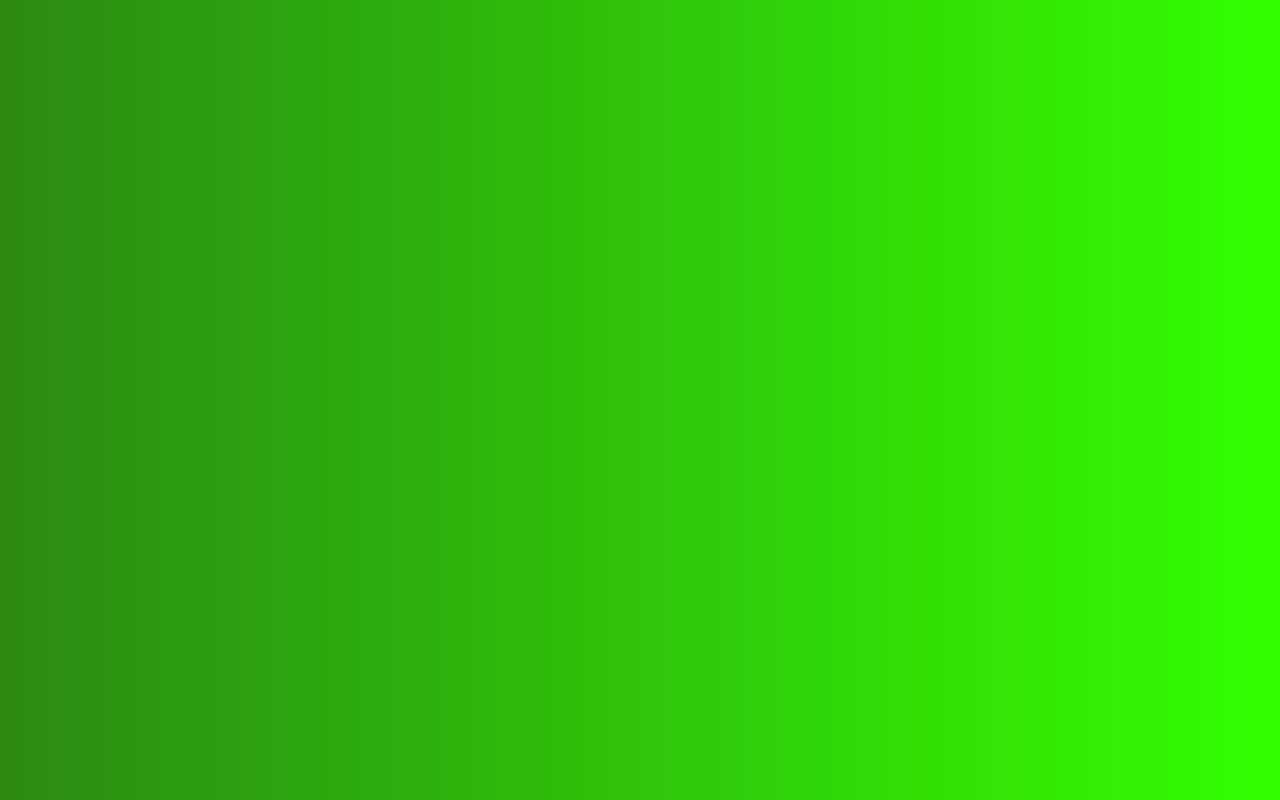
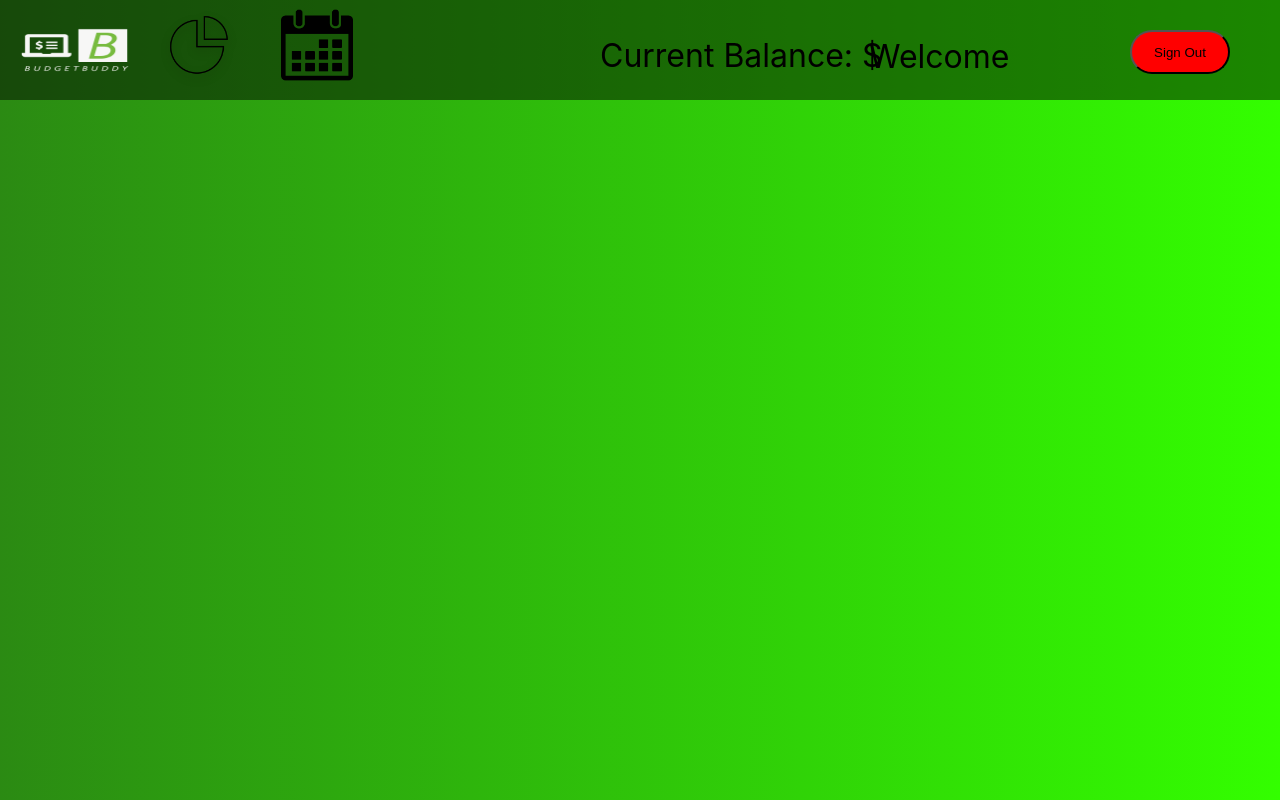
Before and after one commit to CSC714FinalProject/Budget-Buddy, a React (Vite) app: page /chart in a window 1280 px wide. Before the commit this address had no page. Built offline with nearby package versions, Linux system fonts and the light colour scheme; no server answers; the database is empty.

Commit message:
started working on chart page

```diff
--- a/package.json
+++ b/package.json
@@ -14,7 +14,8 @@
     "react": "^18.2.0",
     "react-dom": "^18.2.0",
     "react-icons": "^4.8.0",
-    "react-router-dom": "^6.10.0"
+    "react-router-dom": "^6.10.0",
+    "recharts": "^2.5.0"
   },
   "devDependencies": {
     "@types/react": "^18.0.28",
--- /dev/null
+++ b/routes/chart.jsx
@@ -0,0 +1,52 @@
+import { useEffect, useState } from 'react';
+import { createUserWithEmailAndPassword, signInWithEmailAndPassword, onAuthStateChanged, signOut } from "firebase/auth";
+import { Link } from 'react-router-dom';
+import { auth, db } from '../src/firebase';
+import { collection, doc, addDoc, deleteDoc, updateDoc, getDocs, query, where } from "firebase/firestore";
+import './chart.css';
+import { PieChart, Pie} from 'recharts';
+
+function Chart() {
+    const [user, setUser] = useState({});
+    const [username, setUsername] = useState("");
+
+    useEffect(() => {
+        const stateChange = onAuthStateChanged(auth, (currentUser) => {
+          setUser(currentUser);
+        });
+
+        return () => stateChange();
+    }, []);
+
+    useEffect(() => {
+        const getUsername = async () => {
+            const user = auth.currentUser;
+            const userId = user ? user.uid : null;
+            const userCollection = collection(db, "users");
+            const userLoggedIn = query(userCollection, where("userId", "==", userId));
+            const querySnapshot = await getDocs(userLoggedIn);
+            const userData = querySnapshot.docs.map(doc => doc.data());
+            setUsername(userData[0].username);
+        }
+        getUsername();
+
+    }, [])
+
+    const logout = async () => {
+        await signOut(auth);
+
+    };
+
+    return (
+        <div className="navbar">
+            <Link to="/home"><img  className = "home-button-img" src= "../images/BudgetBuddy-logos_transparent.png" alt="error"/></Link>
+            <Link to="/chart"><img className = "pie-button-img" src="../images/pie-chart.png"/></Link>
+            <img className = "calendar-button-img" src="../images/calendar.png"/>
+            <h1 className = "current-balance">Current Balance: $</h1>
+            <p className = "welcome">Welcome {username} </p>
+            <Link to = "/login"><button className = "sign-out-button" onClick = {logout}>Sign Out</button></Link>
+        </div>
+    )
+}
+
+export default Chart;
--- a/routes/home.css
+++ b/routes/home.css
@@ -59,7 +59,6 @@ li {
     height: 39px;
     right: 150px;
     top: 5px;
-
     font-family: 'Inter';
     font-style: normal;
     font-weight: 400;
@@ -73,7 +72,6 @@ li {
     height: 44px;
     right: 50px;
     top: 30px;
-
     background: red;
     border-radius: 23px;
 }
@@ -123,11 +121,7 @@ li {
     font-weight: 400;
     font-size: 32px;
     line-height: 39px;
-
 }
-
-
-
 
 .add-transaction-button:hover {
     cursor: pointer;
@@ -144,11 +138,6 @@ li {
     font-size: 30px;
     line-height: 39px;
 }
-
-
-
-
-
 
 .transaction-name {
     position: absolute;
@@ -195,18 +184,14 @@ li {
     background-color: transparent;
     background-size: cover;
     border: none;
-
-
-
 }
 
 .delete-button:hover {
     cursor: pointer;
-    transform: scale(1.1);
-    transition: all 0.3s ease;
+    /*transform: scale(1.1);
+    /*transition: all 0.3s ease;*/
     box-shadow: 0px 0px 15px 5px rgba(255, 0, 0, 0.5) inset;
     border-radius: 50%;
-
 }
 
 .edit-button {
@@ -217,15 +202,12 @@ li {
     background-color: transparent;
     background-size: cover;
     border: none;
-
 }
-
 
 .edit-button:hover {
     cursor: pointer;
-    transform: scale(1.1);
-    transition: all 0.3s ease;
+    /*transform: scale(1.1);
+    transition: all 0.3s ease;*/
     box-shadow: 0px 0px 15px 5px rgba(234, 255, 0, 0.598) inset;
     border-radius: 50%;
-
 }
--- a/routes/home.jsx
+++ b/routes/home.jsx
@@ -9,7 +9,6 @@ import {AiOutlinePieChart} from 'react-icons/ai'
 import EditTransaction from '../components/EditTransaction';
 
 
-
 function Home() {
     const [user, setUser] = useState({});
     const [username, setUsername] = useState("");
@@ -18,8 +17,6 @@ function Home() {
     const [transactions, setTransactions] = useState([]);
     const [numTransactions, setNumTransactions] = useState(0);
     const [total, setTotal] = useState(0);
-
-
 
     useEffect(() => {
         const stateChange = onAuthStateChanged(auth, (currentUser) => {
@@ -46,10 +43,14 @@ function Home() {
         console.log("being used");
 
         setTransactions(transactionsData);
-        console.log(transactions[0].userId);
         let x = 0;
         for (let i = 0; i < transactions.length; i ++) {
+          if(transactions[i].transactionType === "purchase") {
+            x = x - parseInt(transactions[i].amount);
+          }
+          else {
             x = x + parseInt(transactions[i].amount);
+          }
         }
         setTotal(x);
         console.log(total);
@@ -134,14 +135,13 @@ function Home() {
     }
 
 
-
       return (
         <body>
           <div className = "whole-page">
             <div className={`${showPopup ? "blur" : "Home-page"}`}>
                 <div className="navbar">
                     <img  className = "home-button-img" src= "../images/BudgetBuddy-logos_transparent.png" alt="error"/>
-                    <img className = "pie-button-img" src="../images/pie-chart.png"/>
+                    <Link to="/chart"><img className = "pie-button-img" src="../images/pie-chart.png"/></Link>
                     <img className = "calendar-button-img" src="../images/calendar.png"/>
                     <h1 className = "current-balance">Current Balance: ${total}</h1>
                     <p className = "welcome">Welcome {username}</p>
@@ -157,15 +157,20 @@ function Home() {
                 <ul className = "transaction-list">
                   {transactions.map((transaction, index) => (
 
-                    <li className = "transaction-item" key = {index}>
-                        <span className = "transaction-name">{transaction.name}</span>
-                        <span className = "transaction-amount">${transaction.amount}</span>
-                        <span className = "transaction-category">Category: {transaction.category}</span>
-                        <span className = "transaction-date">{transaction.date}</span>
-                        <button className = "delete-button" onClick = {() => handleRemoveTransaction(transaction.id)}><img src = "../images/garbagecan.png" width = "35" height = "35"/></button>
-                        <button className = "edit-button" onClick = {() => setShowEditPopup(true)}><img src = "../images/pen.png" width = "35" height = "35"/></button>
-                        {showEditPopup && <EditTransaction onClose = {() => setShowEditPopup(false)} onEdit = {handleEditTransaction} transaction = {transaction}/>}
+                    <>
+                    <li className="transaction-item" key={index}>
+                      <span className="transaction-name">{transaction.name}</span>
+                      <span className="transaction-amount">${transaction.amount}</span>
+                      <span className="transaction-category">Category: {transaction.category}</span>
+                      <span className="transaction-date">{transaction.date}</span>
+                      <button className="delete-button" onClick={() => handleRemoveTransaction(transaction.id)}><img src="../images/garbagecan.png" width="35" height="35" /></button>
+                      <button className="edit-button" onClick={() => setShowEditPopup(true)}><img src="../images/pen.png" width="35" height="35" /></button>
+                      {showEditPopup && <EditTransaction onClose={() => setShowEditPopup(false)} onEdit={handleEditTransaction} transaction={transaction} />}
                     </li>
+                    <script>
+
+                    </script>
+                    </>
                   ))}
                 </ul>
 
--- a/src/App.jsx
+++ b/src/App.jsx
@@ -8,6 +8,7 @@ import { auth } from './firebase';
 import Home from '../routes/home';
 import Signup from '../routes/signup';
 import Login from '../routes/login';
+import Chart from '../routes/chart'
 
 
 
@@ -31,6 +32,11 @@ function App() {
     {
       path: "/home",
       element:<Home />
+    },
+
+    {
+      path: "/chart",
+      element: <Chart />
     }
   ]);
 
```
Also changed, not shown: routes/chart.css (added), 1 other file (tests, documents, lock files or other folders).
